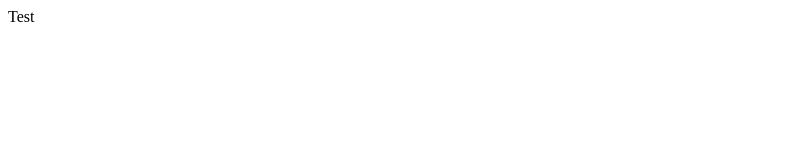
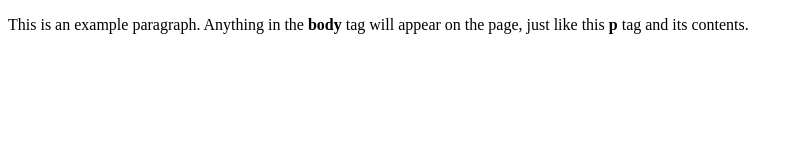
Before and after one commit to Niceausoft/niceausoft.github.io, a plain HTML site: page index.html in a window 1280 px wide. Shown: the whole page, without its empty margins (0-800 px from the left). Drawn offline with Linux system fonts and the light colour scheme.

Commit message:
Update index.html

```diff
--- a/index.html
+++ b/index.html
@@ -1 +1,9 @@
-<p>Test</p>
+<!doctype html>
+<html>
+  <head>
+    <title>This is the title of the webpage!</title>
+  </head>
+  <body>
+    <p>This is an example paragraph. Anything in the <strong>body</strong> tag will appear on the page, just like this <strong>p</strong> tag and its contents.</p>
+  </body>
+</html>
```
